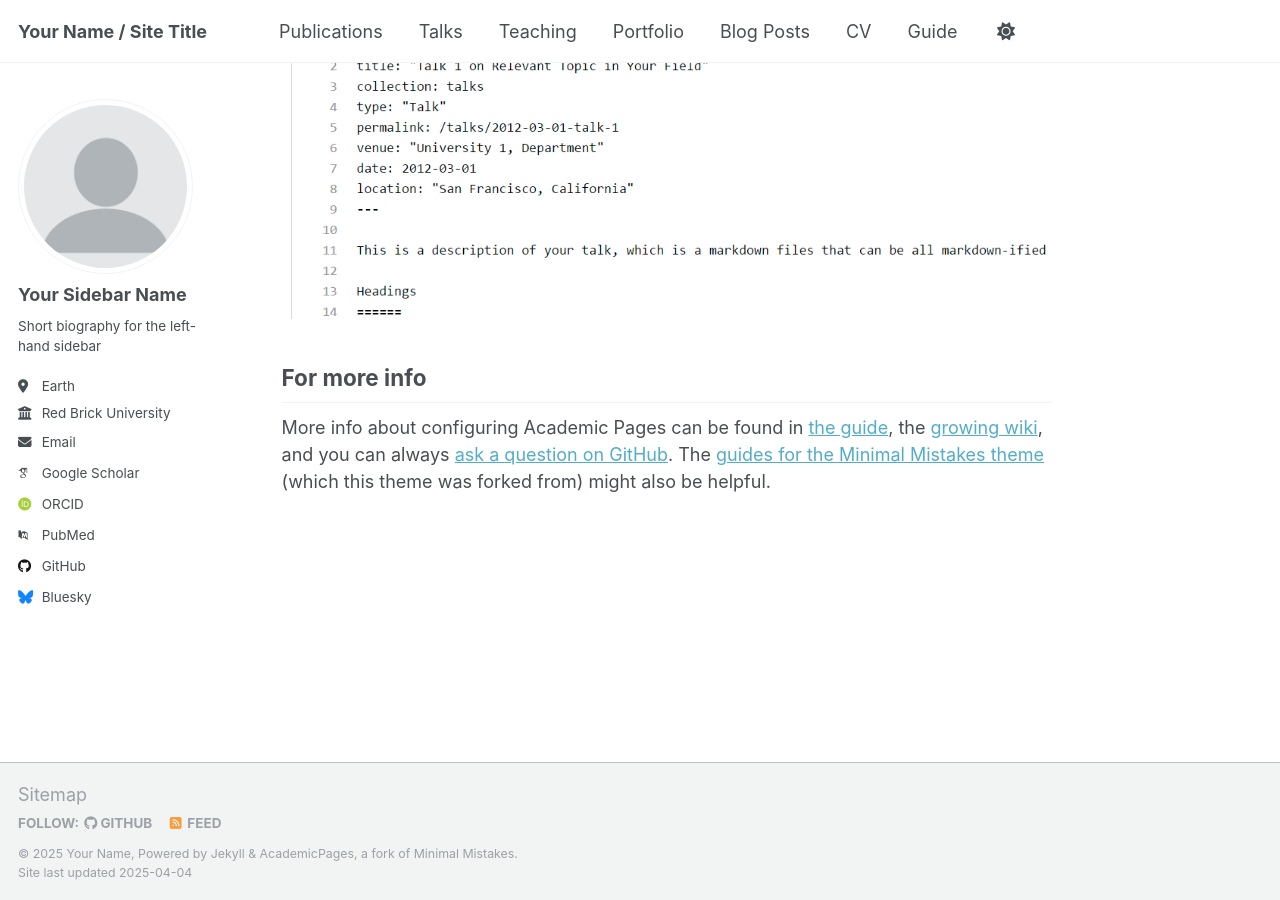
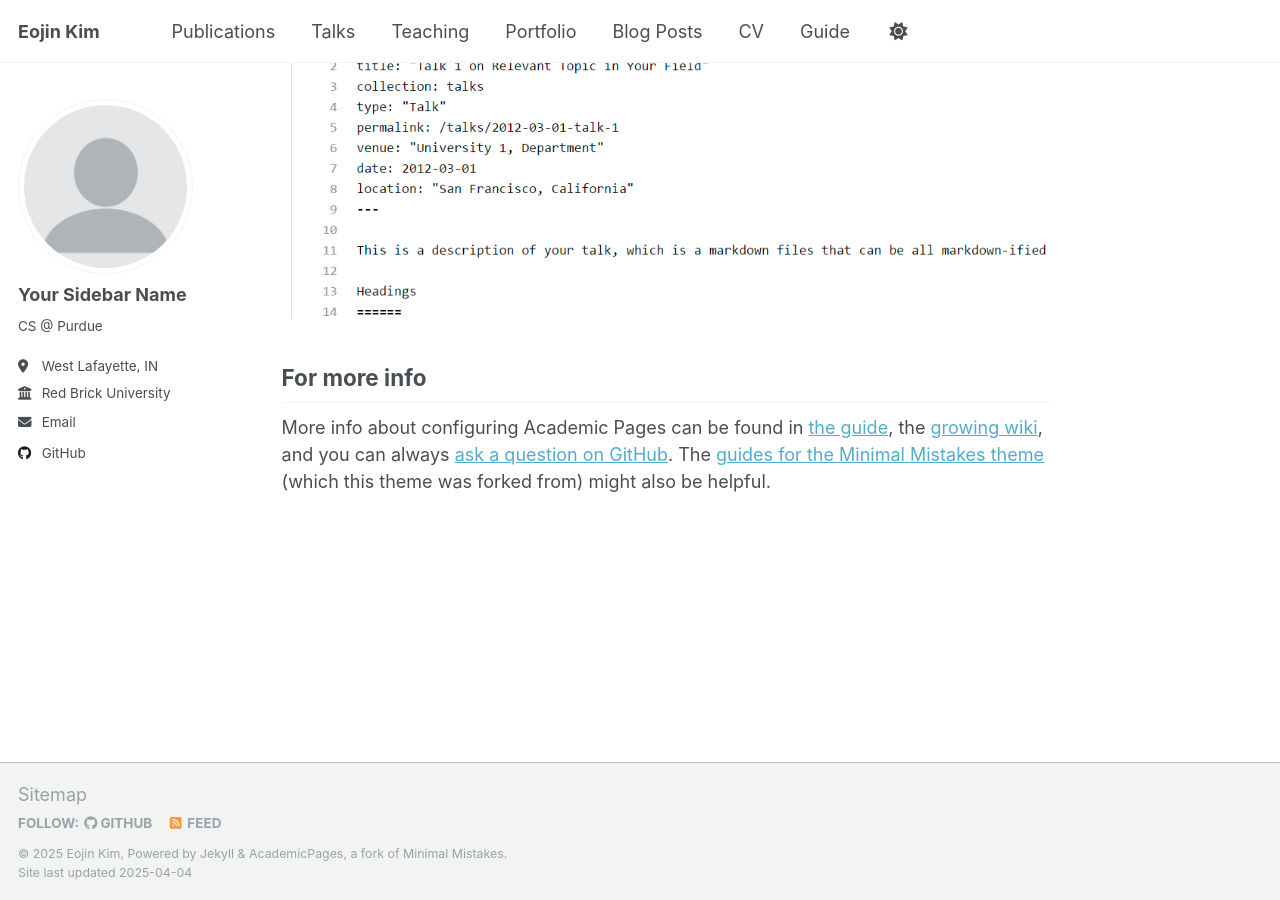
Before and after one commit to ntrupin/brian1603.github.io, a Jekyll site: the page built from _pages/about.md, in a window 1280 px wide and 900 px high, scrolled down 2636 px. Built offline with Jekyll 4.4.1, drawn with Linux system fonts in a browser that asks for light colours; some web fonts are replaced.

Commit message:
Update profile

```diff
--- a/_config.yml
+++ b/_config.yml
@@ -9,13 +9,13 @@
 # Basic Site Settings
 locale                   : "en-US"
 site_theme               : "default"
-title                    : "Your Name / Site Title"
+title                    : "Eojin Kim"
 title_separator          : "-"
-name                     : &name "Your Name"
+name                     : &name "Eojin Kim"
 description              : &description "personal description"
 url                      : https://academicpages.github.io # the base hostname & protocol for your site e.g. "https://[your GitHub username].github.io"
 baseurl                  : "" # the subpath of your site, e.g. "/blog"
-repository               : "academicpages/academicpages.github.io"
+repository               : "brian1603/brian1603.github.io"
 
 # Site Author - The following control what appear as part of the author content on the side bar.
 #               If a field is blank the icon and link will not appear, otherwise it will be shown.
@@ -25,19 +25,19 @@ author:
   avatar           : "profile.png"
   name             : "Your Sidebar Name"
   pronouns         : # example: "she/her"
-  bio              : "Short biography for the left-hand sidebar"
-  location         : "Earth"
+  bio              : "CS @ Purdue"
+  location         : "West Lafayette, IN"
   employer         : "Red Brick University"
   uri              : # URL
-  email            : "none@example.org"
+  email            : "brian160323@gmail.com"
 
   # Academic websites
   arxiv            : # URL - Update with the correct link to your profile
-  googlescholar    : "https://scholar.google.com/citations?user=PS_CX0AAAAAJ"
+  googlescholar    : # "https://scholar.google.com/citations?user=PS_CX0AAAAAJ"
   impactstory      : # URL
-  orcid            : "http://orcid.org/yourorcidurl"
+  orcid            : # "http://orcid.org/yourorcidurl"
   semantic         : # URL
-  pubmed           : "https://www.ncbi.nlm.nih.gov/pubmed/?term=john+snow"
+  pubmed           : # "https://www.ncbi.nlm.nih.gov/pubmed/?term=john+snow"
   researchgate     : # URL
   scopus           : # URL
 
@@ -45,12 +45,12 @@ author:
   bitbucket        : # Username - Update with your username on the site
   codepen          : # Username
   dribbble         : # Username
-  github           : "academicpages"
+  github           : "brian1603"
   kaggle           : # Username
   stackoverflow    : # User number or user number and name (i.e., use "1" or "1/jeff-atwood")
 
   # Social media
-  bluesky          : "bsky.app" # Replace this with you Bluesky username
+  bluesky          : # "bsky.app" # Replace this with you Bluesky username
   facebook         : # Username
   flickr           : # Username
   foursquare       : # Username
```
